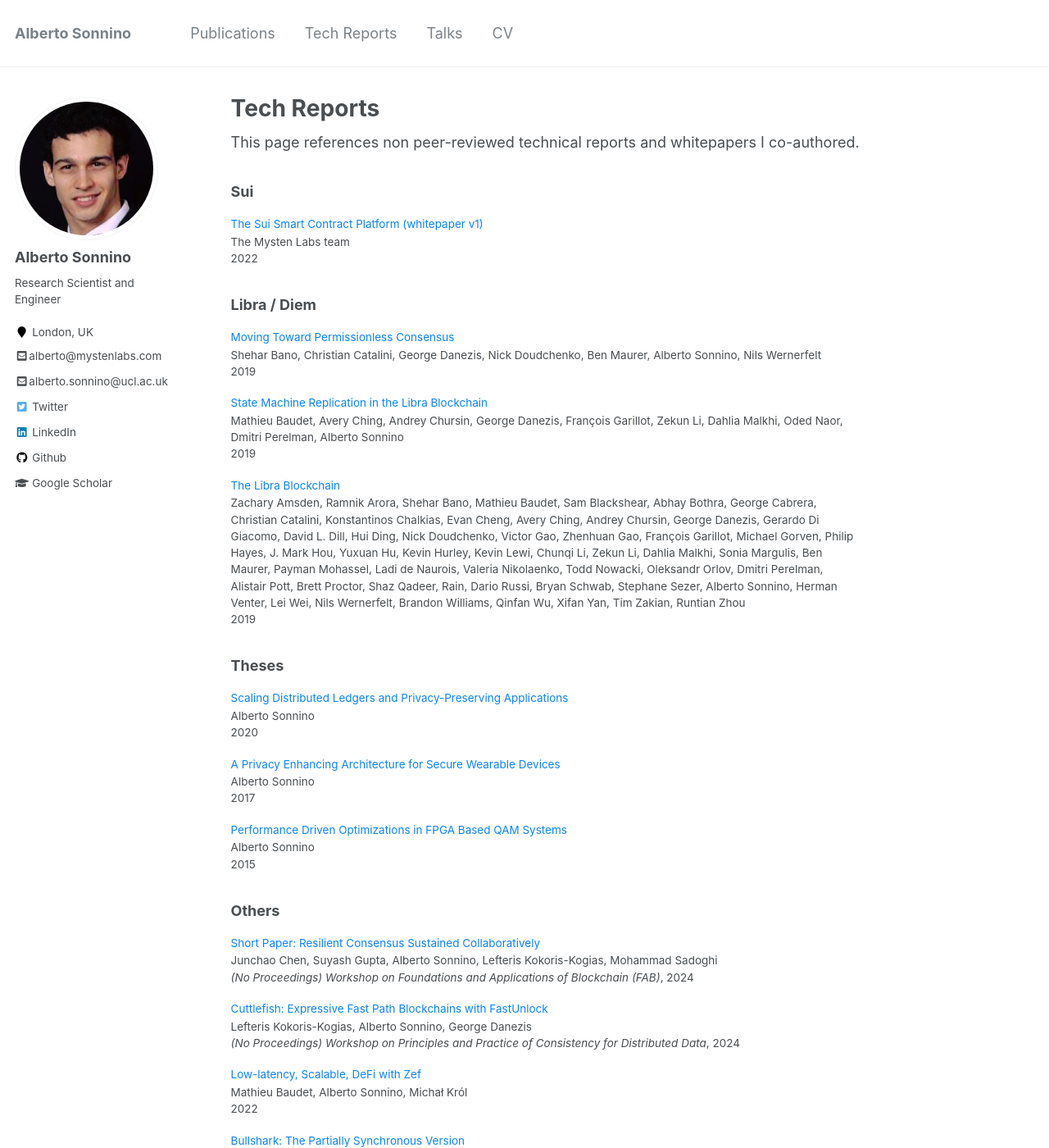
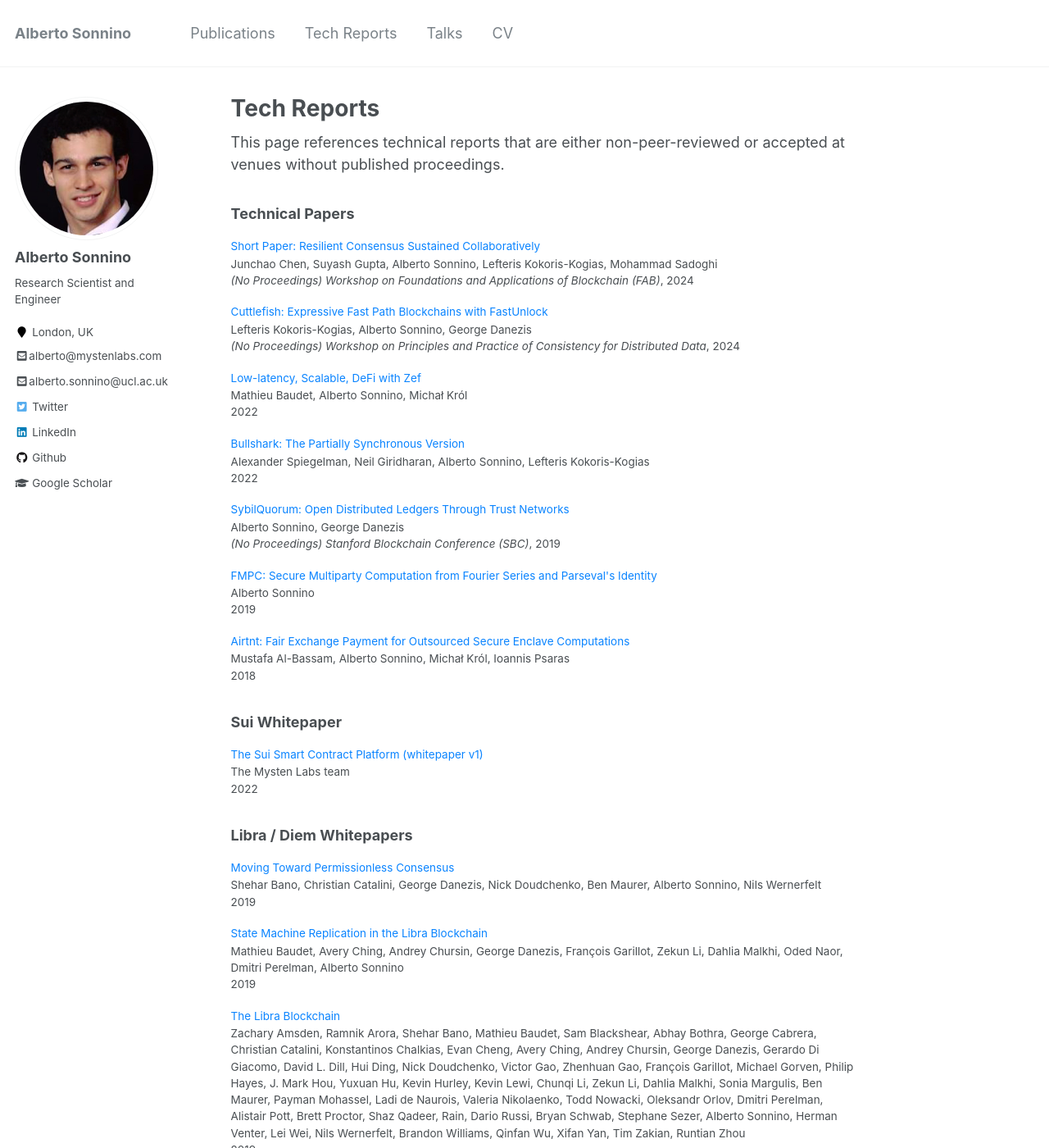
Before and after one commit to asonnino/asonnino.github.io, a Jekyll site: the page built from _pages/reports.md, in a window 1280 px wide and 1400 px high. Shown: the whole window at 82% size. Built offline with Jekyll 4.4.1, drawn with Linux system fonts in a browser that asks for light colours; some of the changed text lies outside the part shown.

Commit message:
feat: update tech report page

```diff
--- a/_pages/reports.md
+++ b/_pages/reports.md
@@ -16,18 +16,25 @@ redirect_from:
   - "/sui.html"
 ---
 
-This page references non peer-reviewed technical reports and whitepapers I co-authored.
+This page references technical reports that are either non-peer-reviewed or accepted at venues without published proceedings.
 
 {% assign sorted_papers = site.data.papers | sort: "date" %}
 
-### Sui
+### Technical Papers
+
+{% assign others = sorted_papers | where: "category", "report" %}
+{% for report in others reversed %}
+{% include paper.html paper=report %}
+{% endfor %}
+
+### Sui Whitepaper
 
 {% assign libra = sorted_papers | where: "category", "sui" %}
 {% for report in libra reversed %}
 {% include paper.html paper=report %}
 {% endfor %}
 
-### Libra / Diem
+### Libra / Diem Whitepapers
 
 {% assign libra = sorted_papers | where: "category", "libra" %}
 {% for report in libra reversed %}
@@ -40,10 +47,3 @@ This page references non peer-reviewed technical reports and whitepapers I co-au
 {% for report in theses reversed %}
 {% include paper.html paper=report %}
 {% endfor %}
-
-### Others
-
-{% assign others = sorted_papers | where: "category", "report" %}
-{% for report in others reversed %}
-{% include paper.html paper=report %}
-{% endfor %}
```
